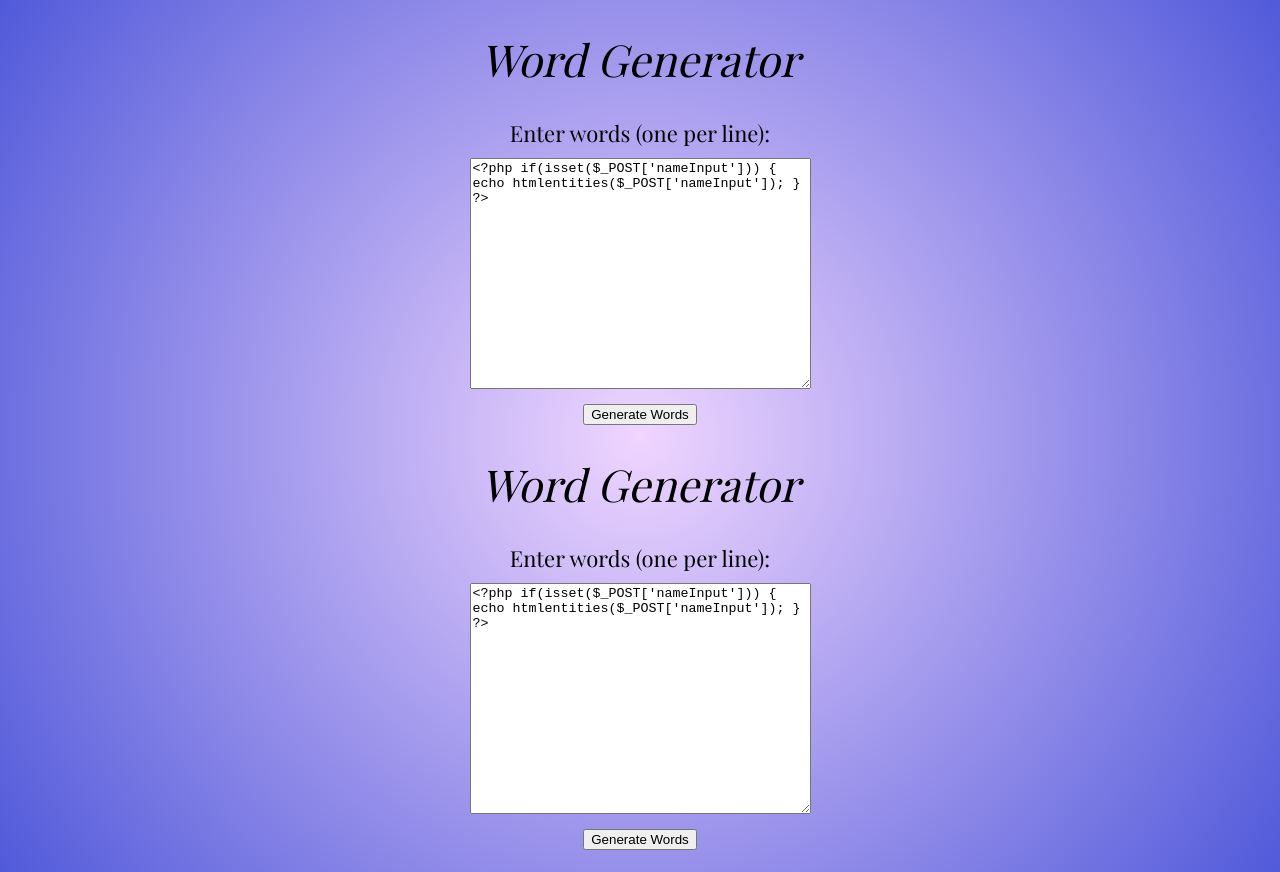
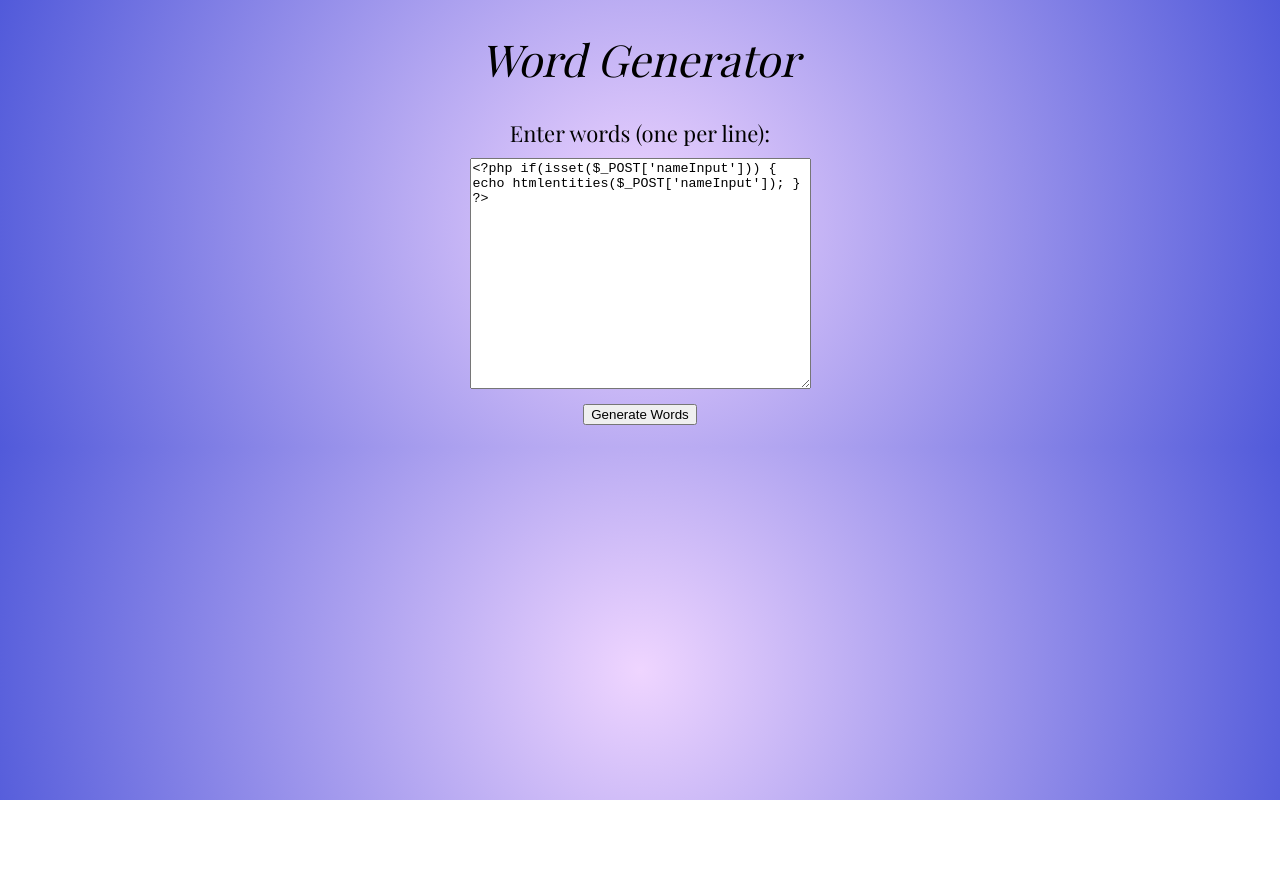
Before and after one commit to bee994/lang, a plain HTML site: page index.html in a window 1280 px wide. After the commit the page ends 800 px from the top, so only its background shows below. Drawn offline with nearby package versions, Linux system fonts and the light colour scheme.

Commit message:
Update index.html

```diff
--- a/index.html
+++ b/index.html
@@ -1,36 +1,4 @@
 <!DOCTYPE html>
-<html>
-<head>
-    <title>Word Generator</title>
-    <link href='https://fonts.googleapis.com/css?family=Playfair Display' rel='stylesheet'>
-    <style>
-        body {
-            background: rgb(239,213,255);
-            background: radial-gradient(circle, rgba(239,213,255,1) 0%, rgba(81,90,218,1) 100%);
-            text-align: center;
-            font-family: 'Playfair Display', serif;
-            font-size: 22px;
-        }
-        h1 {
-            font-style: italic;
-            font-weight: normal;
-        }
-        label {
-            display: block;
-            margin-bottom: 10px;
-        }
-    </style>
-</head>
-<body>
-    <h1>Word Generator</h1>
-    <label for="nameInput">Enter words (one per line):</label>
-    <textarea id="nameInput" rows="15" cols="40"><?php if(isset($_POST['nameInput'])) { echo htmlentities($_POST['nameInput']); } ?></textarea>
-    <br>
-    <button type="button" onclick="generateWords()">Generate Words</button>
-    <br>
-    <p id="output"></p>
-
-    <!DOCTYPE html>
 <html>
 <head>
     <title>Word Generator</title>
```
